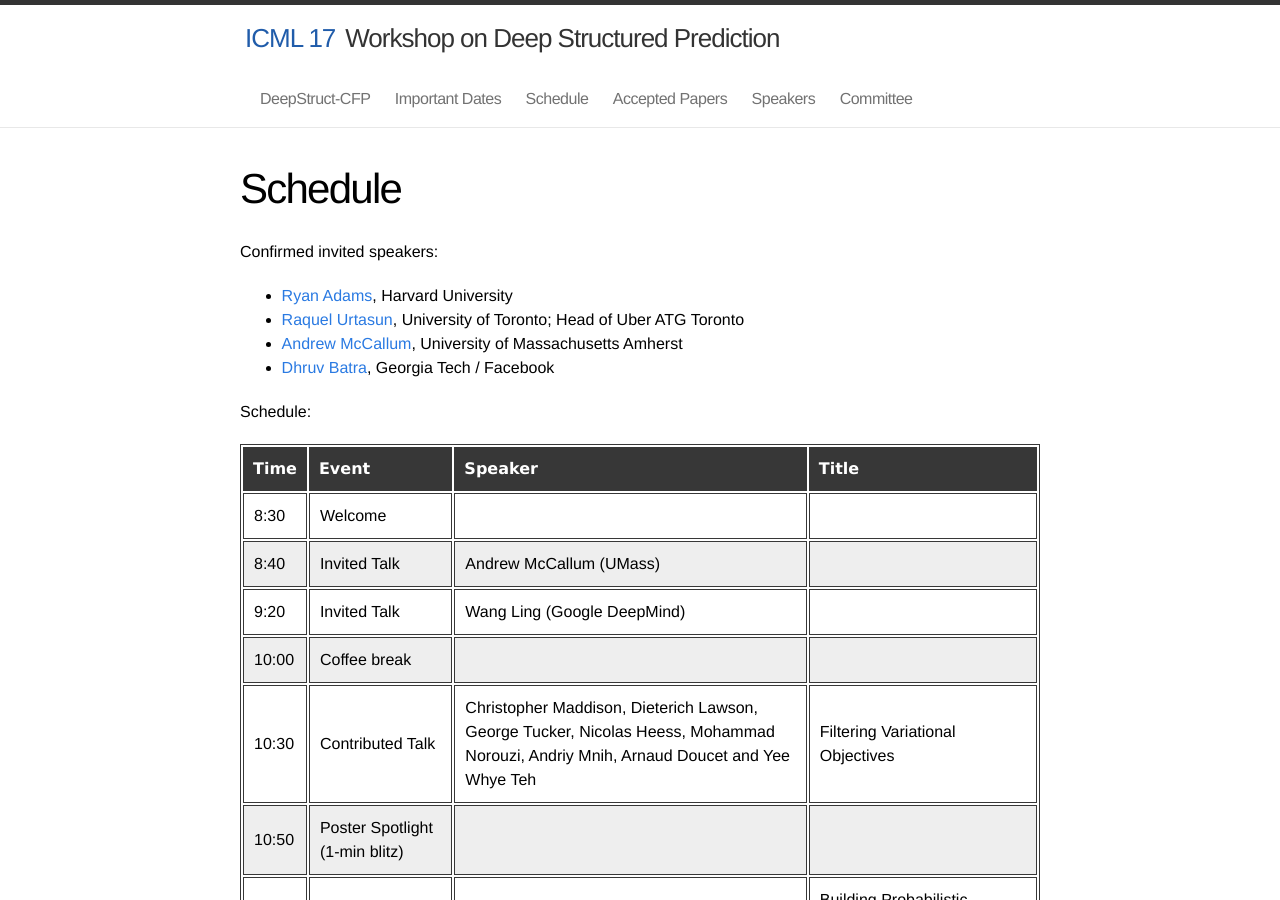
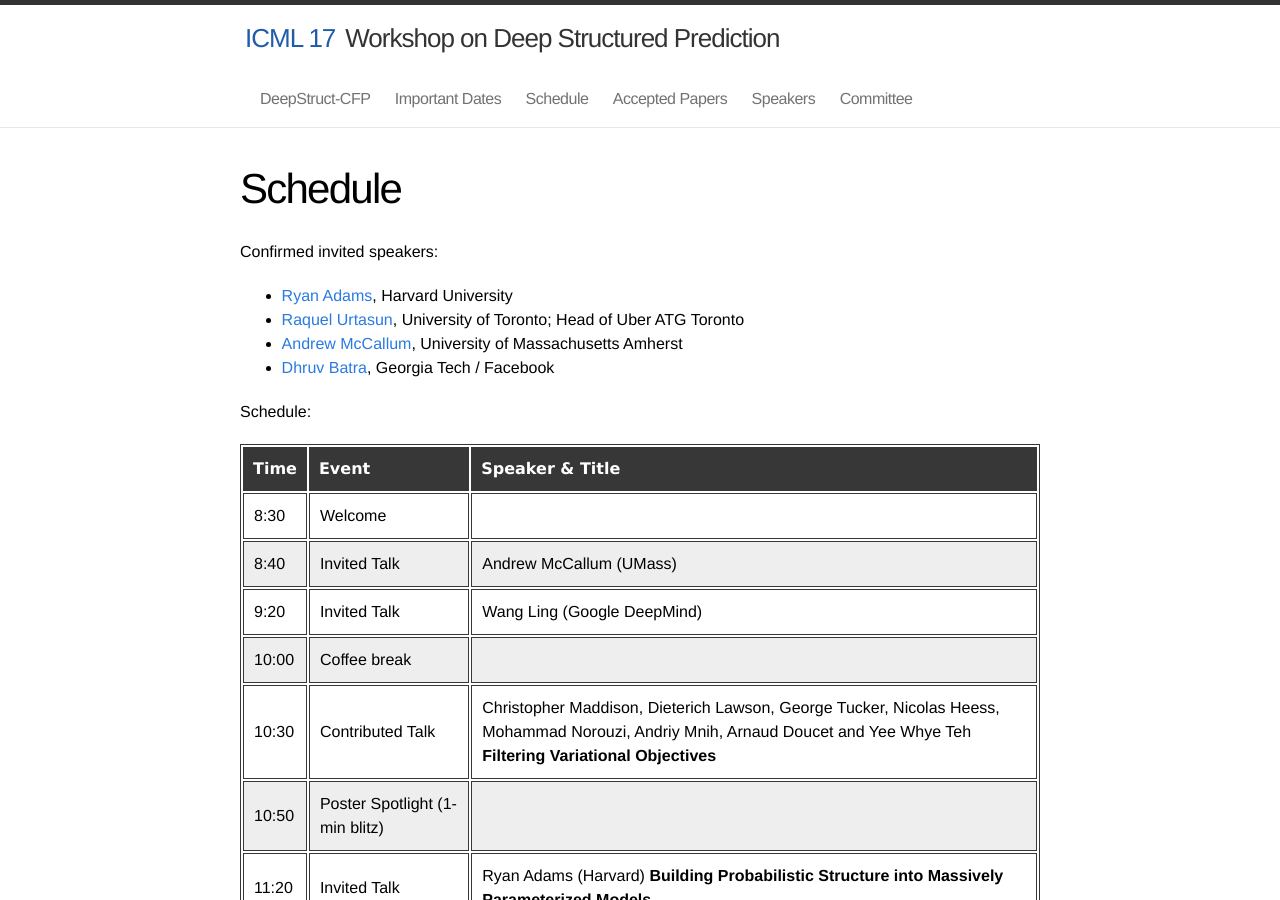
Before and after one commit to deepstruct/deepstruct.github.io, a Jekyll site: the page built from ICML17/3_schedule.md, in a window 1280 px wide and 900 px high. Built offline with Jekyll 4.4.1, drawn with Linux system fonts in a browser that asks for light colours.

```diff
--- a/ICML17/3_schedule.md
+++ b/ICML17/3_schedule.md
@@ -13,18 +13,18 @@ Confirmed invited speakers:
 
 Schedule:
 
-| Time          |  Event        |  Speaker | Title |
-| ------------- | ------------- | -------------  |  -------------  |
+| Time          |  Event        |  Speaker & Title |
+| ------------- | ------------- | -------------  |
 |  8:30 | Welcome  |
 |  8:40 | Invited Talk  | Andrew McCallum (UMass) |
 |  9:20  |  Invited Talk  |  Wang Ling (Google DeepMind)  |
 |  10:00 | Coffee break   |
-|  10:30  |  Contributed Talk   | Christopher Maddison, Dieterich Lawson, George Tucker, Nicolas Heess, Mohammad Norouzi, Andriy Mnih, Arnaud Doucet and Yee Whye Teh | Filtering Variational Objectives |
+|  10:30  |  Contributed Talk   | Christopher Maddison, Dieterich Lawson, George Tucker, Nicolas Heess, Mohammad Norouzi, Andriy Mnih, Arnaud Doucet and Yee Whye Teh **Filtering Variational Objectives** |
 |  10:50  |  Poster Spotlight (1-min blitz)   |
-|  11:20  |  Invited Talk  |  Ryan Adams (Harvard)  | Building Probabilistic Structure into Massively Parameterized Models |
+|  11:20  |  Invited Talk  |  Ryan Adams (Harvard) **Building Probabilistic Structure into Massively Parameterized Models** |
 |  12:00  |  Lunch break and Poster session    |
-|  14:00   |  Invited Talk  |  David Sontag (MIT)  |  Deep Markov models |
-|  14:40  |   Contributed Talk   |  George Tucker, Andriy Mnih, Chris J. Maddison, Dieterich Lawson and Jascha Sohl-Dickstein. | REINFORCing Concrete with REBAR |
+|  14:00   |  Invited Talk  |  David Sontag (MIT) **Deep Markov models** |
+|  14:40  |   Contributed Talk   |  George Tucker, Andriy Mnih, Chris J. Maddison, Dieterich Lawson and Jascha Sohl-Dickstein. **REINFORCing Concrete with REBAR** |
 |  15:00    |  Coffee break    |
 |  15:30   |  Invited Talk  |  Dhruv Batra (Georgia Tech) |
 |  16:10  |  Invited Talk  |  Raquel Urtasun (UToronto and Uber) |
```
